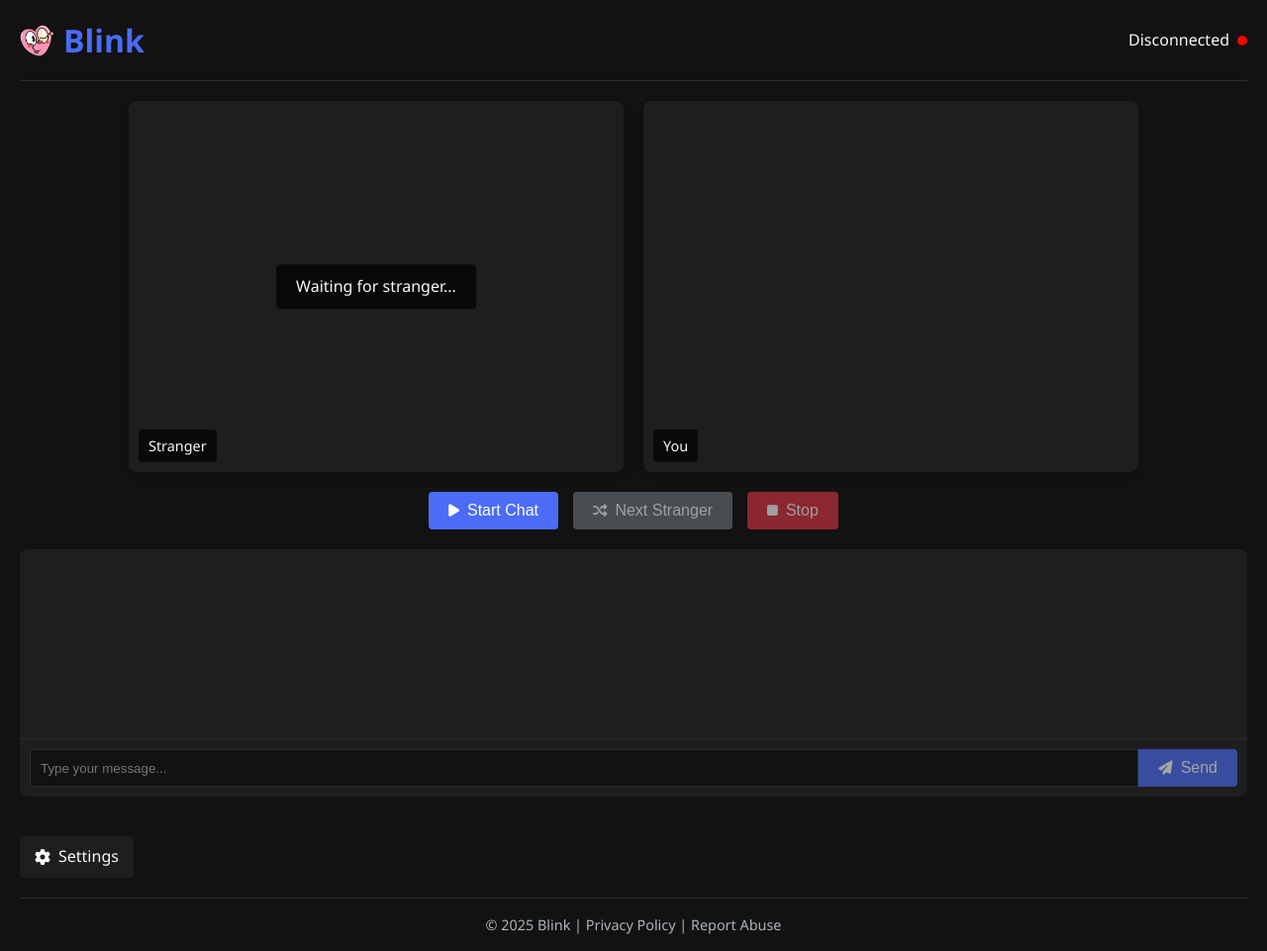
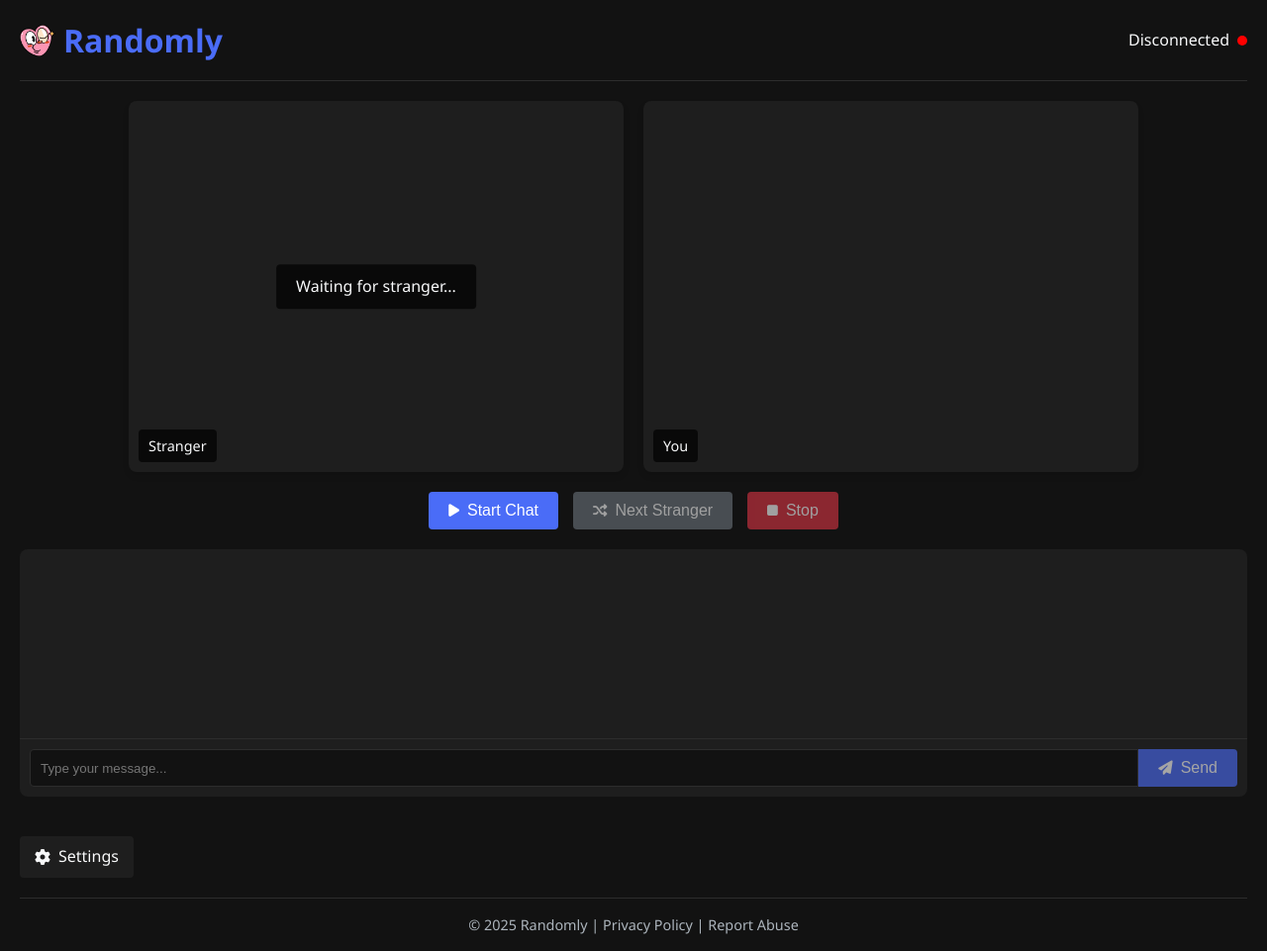
Before and after one commit to raghavg2004/Blink, a website: page public/index.html in a window 1280 px wide. Shown: the whole page at 99% size. Drawn offline with nearby package versions, Linux system fonts and the light colour scheme; no server answers.

Commit message:
Update index.html

```diff
--- a/public/index.html
+++ b/public/index.html
@@ -3,7 +3,7 @@
 <head>
     <meta charset="UTF-8">
     <meta name="viewport" content="width=device-width, initial-scale=1.0">
-    <title>Blink - Chat before you think!</title>
+    <title>Randomly - Connect. Chat. Discover.</title>
     <link rel="shortcut icon" type="x-icon" href="icon.png">
     <link rel="stylesheet" href="style.css">
     <link rel="stylesheet" href="https://cdnjs.cloudflare.com/ajax/libs/font-awesome/6.4.0/css/all.min.css">
@@ -36,8 +36,8 @@
             </style>
 
             <h1 class="logo">
-                <img src="icon.png" alt="Blink" class="logo-icon">
-                <span>Blink</span>
+                <img src="icon.png" alt="Randomly" class="logo-icon">
+                <span>Randomly</span>
             </h1>
 
             <div class="status-indicator">
@@ -103,7 +103,7 @@
         </main>
 
         <footer class="footer">
-            <p>© <span id="year"></span> Blink |
+            <p>© <span id="year"></span> Randomly |
                 <a href="privacy.html" id="privacyLink">Privacy Policy</a> |
                 <a href="#" id="reportLink">Report Abuse</a>
             </p>
```
